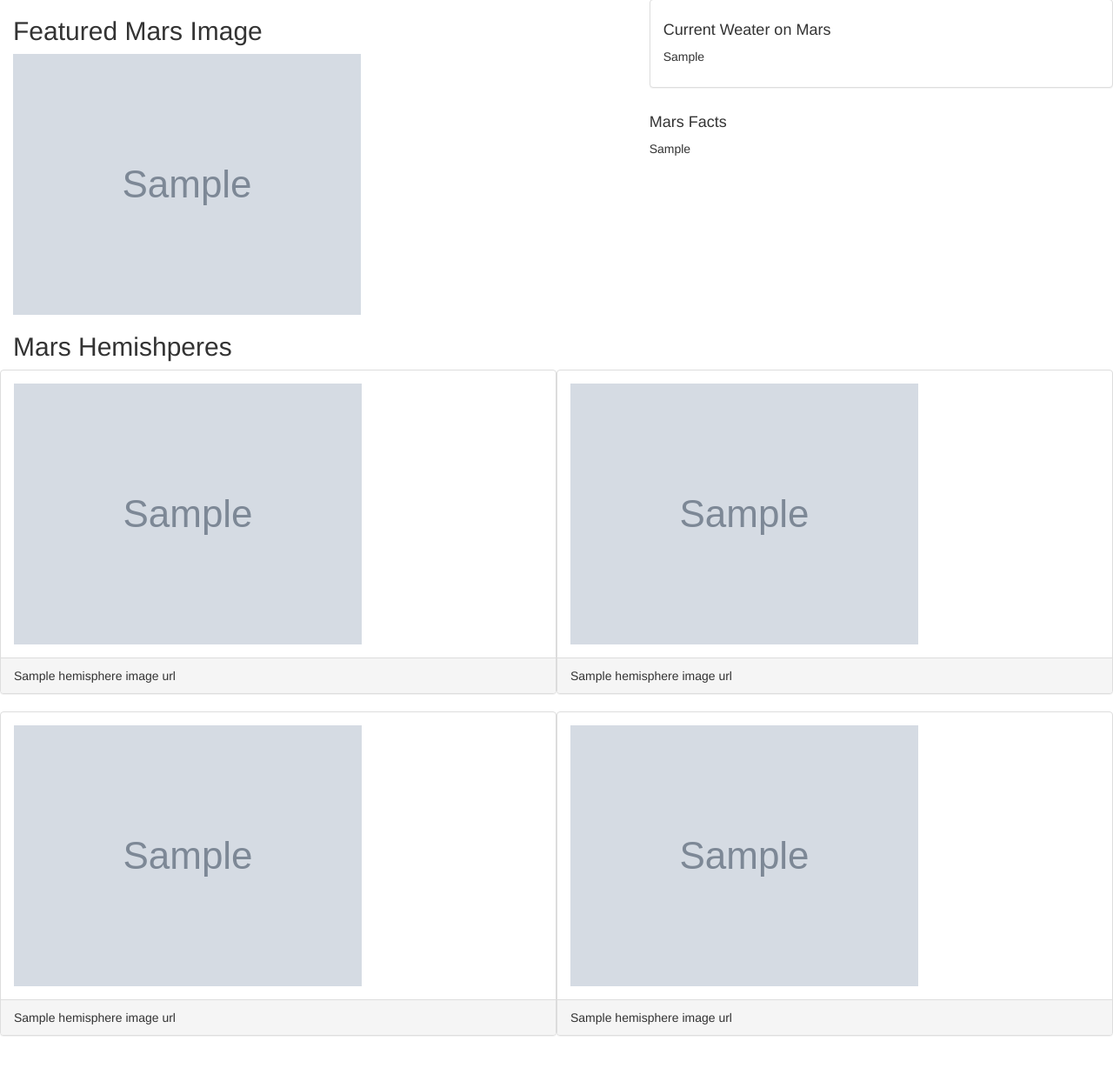
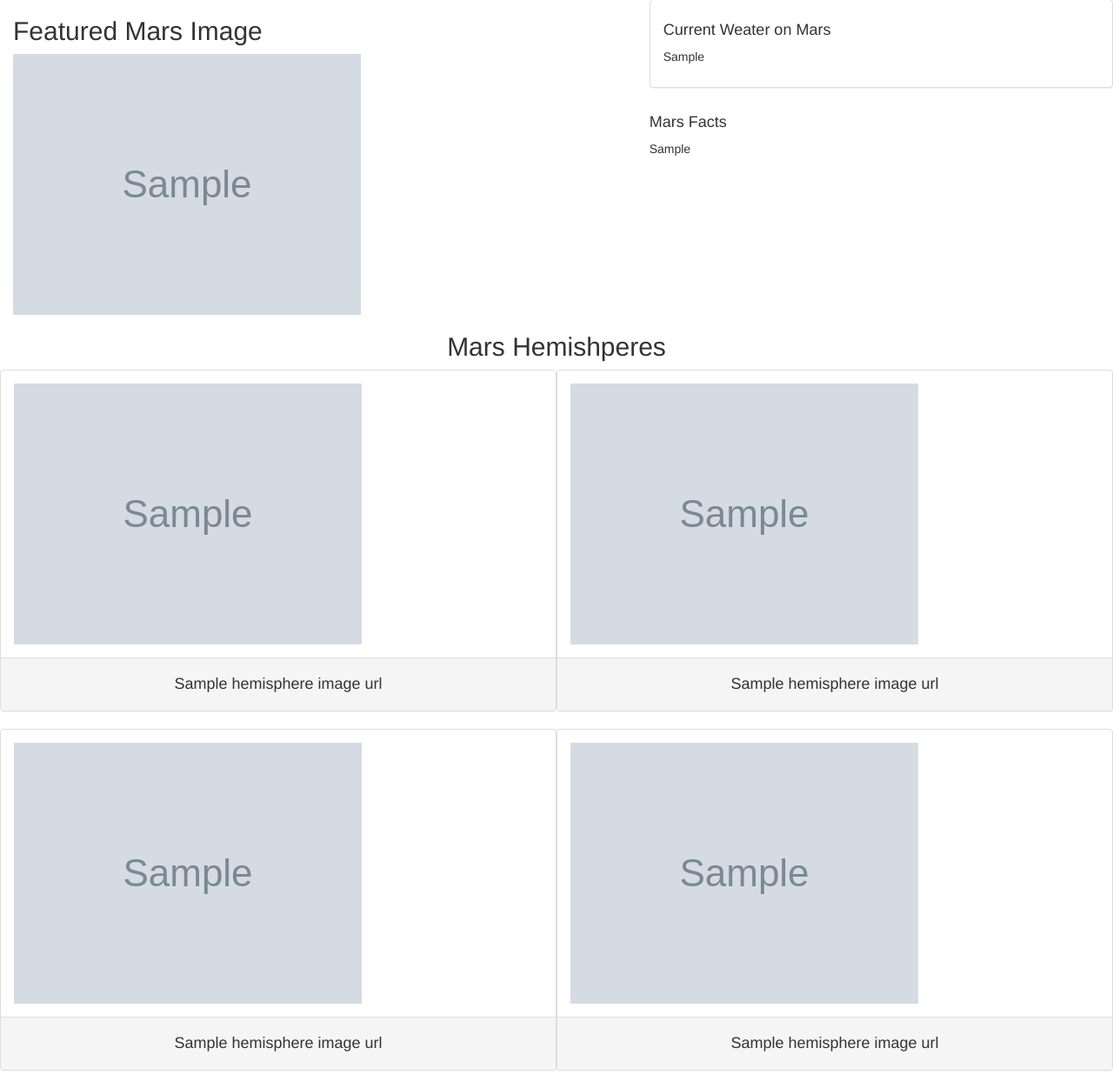
Before and after one commit to discomax/12---Web-Scraping, a Flask app: page / in a window 1280 px wide. Shown: the part 390-1641 px from the top of the page at 87% size. Before the commit the page ends 1581 px from the top, so only its background shows below. Run offline with Flask 2, Linux system fonts and the light colour scheme; grey boxes marked "Sample" are stand-in pictures; a database or web service that is not in the repository returns one stand-in record (values such as "Sample title"); some libraries are stand-ins or nearby versions.

Commit message:
format hemisphere panels

```diff
--- a/templates/index.html
+++ b/templates/index.html
@@ -40,7 +40,7 @@
           </div>
         </div>
       </div>
-      <h2>Mars Hemishperes</h2>
+      <h2 style="text-align:center;">Mars Hemishperes</h2>
       <div class="row">
         <div class="col-md-6">
           <div class="row">
@@ -49,7 +49,9 @@
                 <img src={{ mars_info.hemisphere_image_urls[0].image_url }} class="img-responsive"
                   alt="Responsive image" />
               </div>
-              <div class="panel-footer">{{ mars_info.hemisphere_image_urls[0].title }}</div>
+              <div class="panel-footer" style="text-align:center;">
+                <h4>{{ mars_info.hemisphere_image_urls[0].title }}</h4>
+              </div>
             </div>
           </div>
           <div class="row">
@@ -58,7 +60,9 @@
                 <img src={{ mars_info.hemisphere_image_urls[2].image_url }} class="img-responsive"
                   alt="Responsive image" />
               </div>
-              <div class="panel-footer">{{ mars_info.hemisphere_image_urls[2].title }}</div>
+              <div class="panel-footer" style="text-align:center;">
+                <h4>{{ mars_info.hemisphere_image_urls[2].title }}</h4>
+              </div>
             </div>
           </div>
         </div>
@@ -69,7 +73,9 @@
                 <img src={{ mars_info.hemisphere_image_urls[1].image_url }} class="img-responsive"
                   alt="Responsive image" />
               </div>
-              <div class="panel-footer">{{ mars_info.hemisphere_image_urls[1].title }}</div>
+              <div class="panel-footer" style="text-align:center;">
+                <h4>{{ mars_info.hemisphere_image_urls[1].title }}</h4>
+              </div>
             </div>
           </div>
           <div class="row">
@@ -78,7 +84,9 @@
                 <img src={{ mars_info.hemisphere_image_urls[3].image_url }} class="img-responsive"
                   alt="Responsive image" />
               </div>
-              <div class="panel-footer">{{ mars_info.hemisphere_image_urls[3].title }}</div>
+              <div class="panel-footer" style="text-align:center;">
+                <h4>{{ mars_info.hemisphere_image_urls[3].title }}</h4>
+              </div>
             </div>
           </div>
         </div>
```
